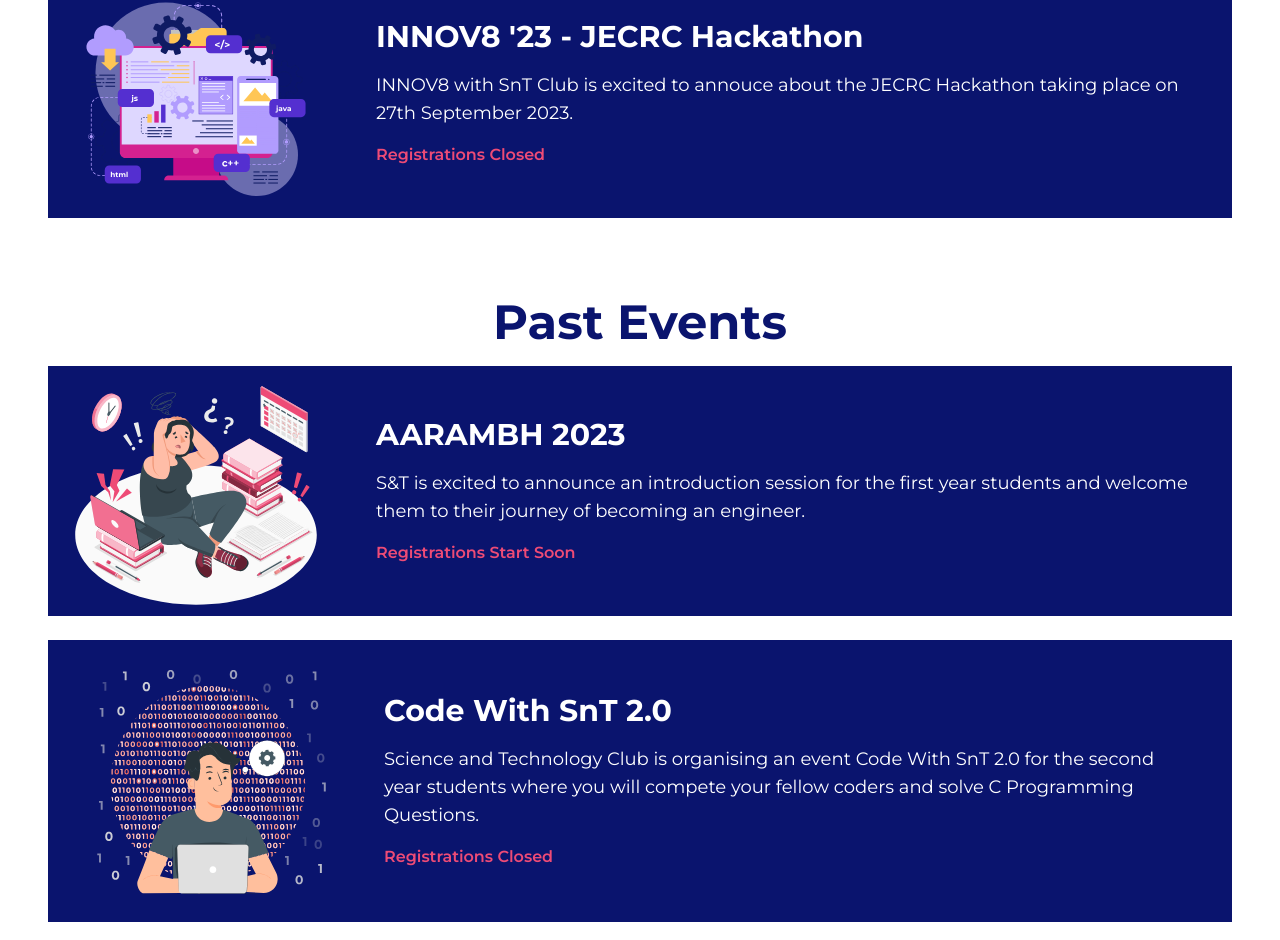
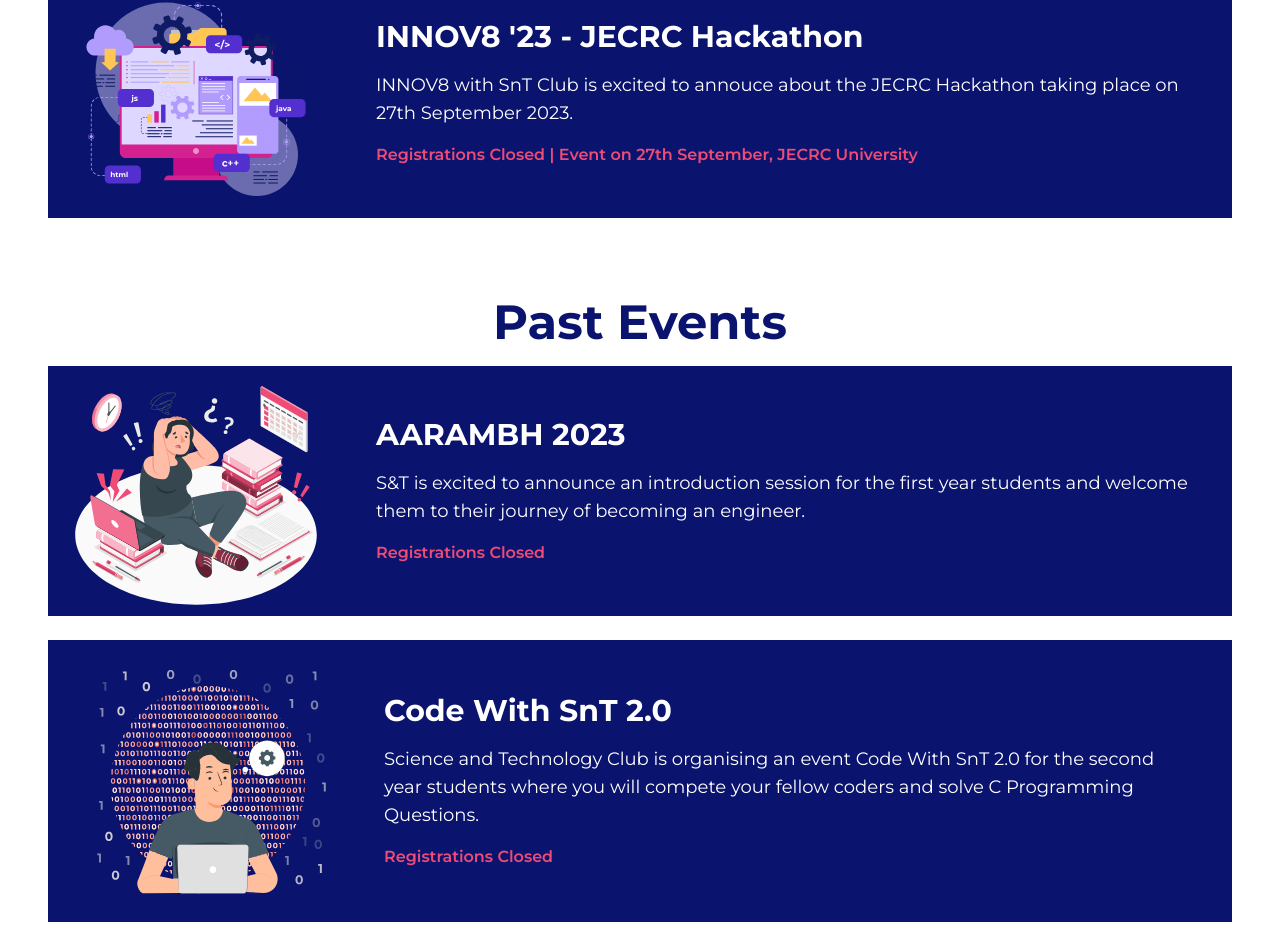
Before and after one commit to snt-club/snt-club.vercel.app, a Next.js app: page / in a window 1280 px wide. Shown: the part 2952-3892 px from the top of the page. Built offline with nearby package versions, Linux system fonts and the light colour scheme.

Commit message:
Update on events

```diff
--- a/components/main-sections/events.tsx
+++ b/components/main-sections/events.tsx
@@ -74,7 +74,7 @@
               </div>
               <div>
                 <p className="font-semibold text-[#EE4B76]">
-                  Registrations Closed
+                  Registrations Closed | Event on 27th September, JECRC University
                 </p>
               </div>
             </div>
@@ -117,7 +117,7 @@
               </div>
               <div>
                 <p className="font-semibold text-[#EE4B76]">
-                  Registrations Start Soon
+                  Registrations Closed
                 </p>
               </div>
             </div>
```
